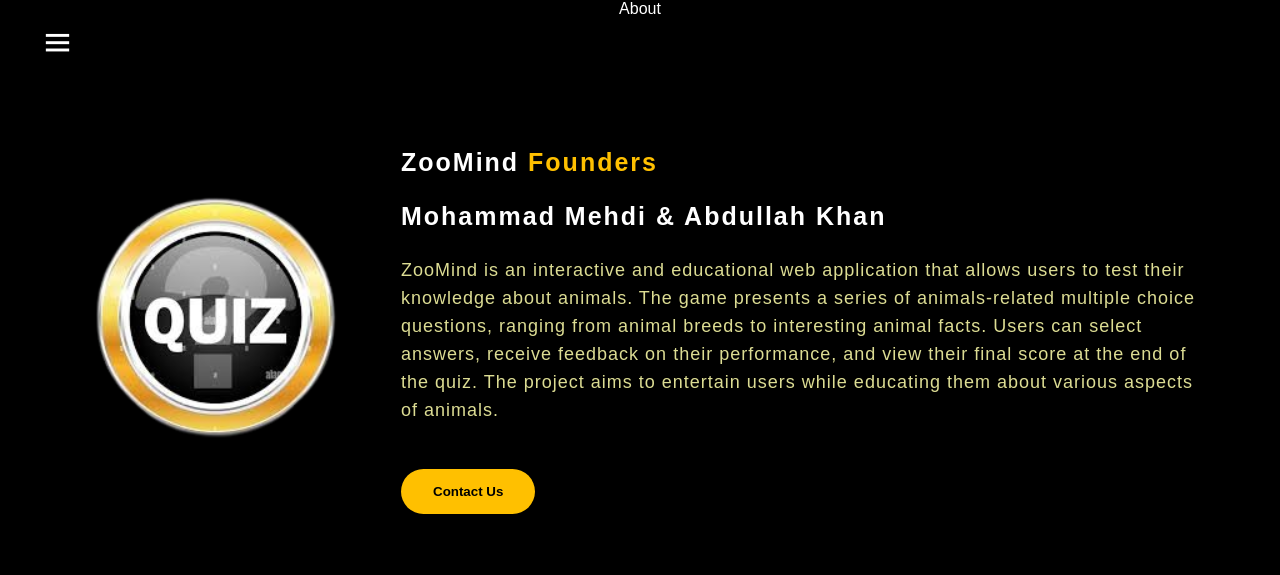
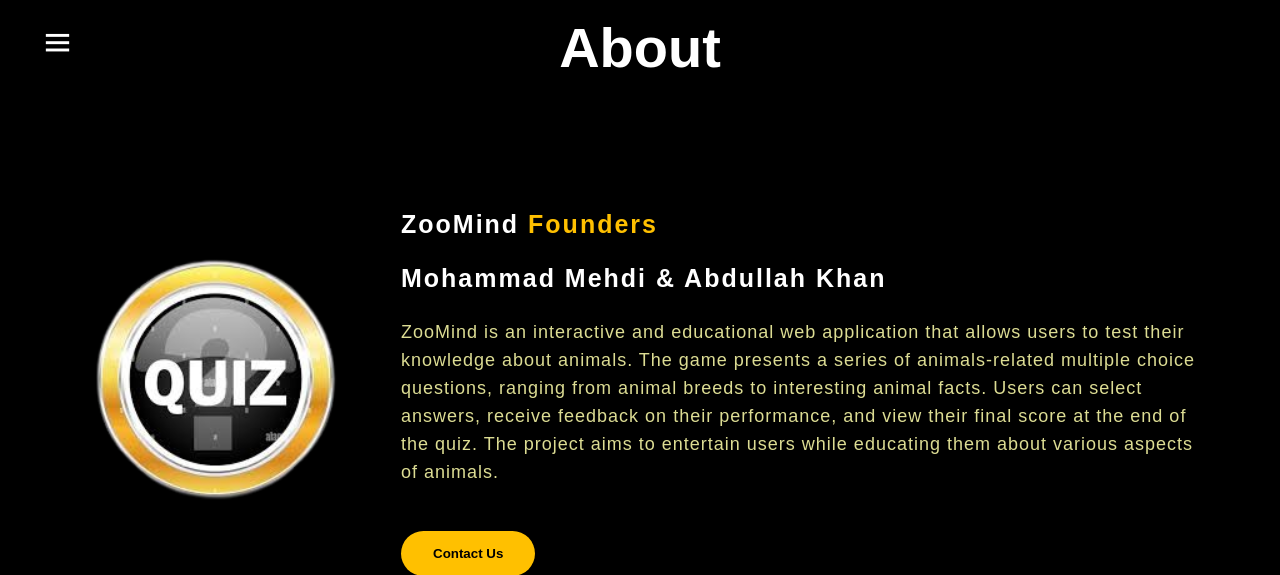
Before and after one commit to XOMehdi/ZooMind-Quiz_Game, a PHP site: page /page/about.php in a window 1280 px wide. Shown: the top 575 px of the page. Run offline with PHP 8.4, Linux system fonts and the light colour scheme.

Commit message:
Fixed header text size and margin

```diff
--- a/css/page.css
+++ b/css/page.css
@@ -167,7 +167,8 @@ header,
 }
 
 header h1 {
-    font-size: 60px;
+    margin: 15px 0;
+    font-size: 56px;
 }
 
 main {
--- a/include/header.php
+++ b/include/header.php
@@ -19,4 +19,6 @@ $page_title = ucwords($filename);
 </head>
 
 <body>
-    <header><?= $page_title ?></header>
+    <header>
+        <h1><?= $page_title ?></h1>
+    </header>
```
